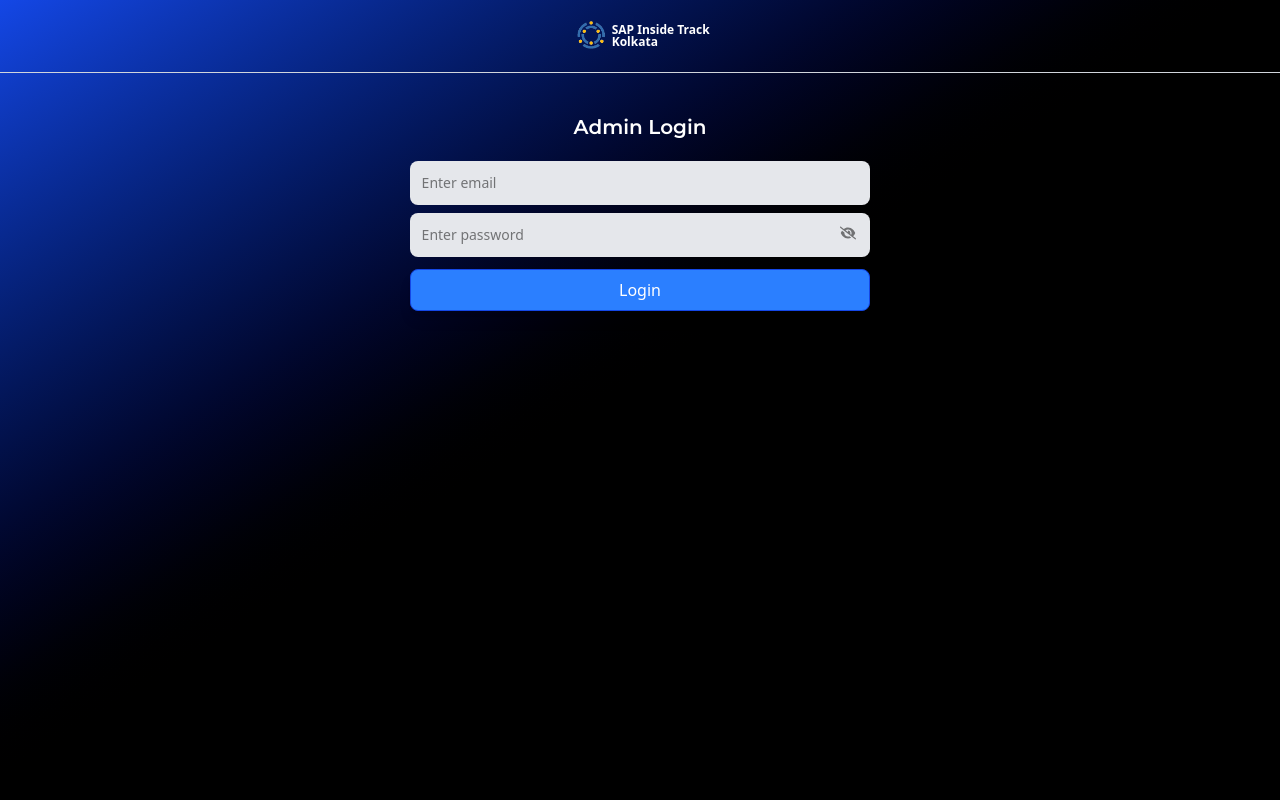
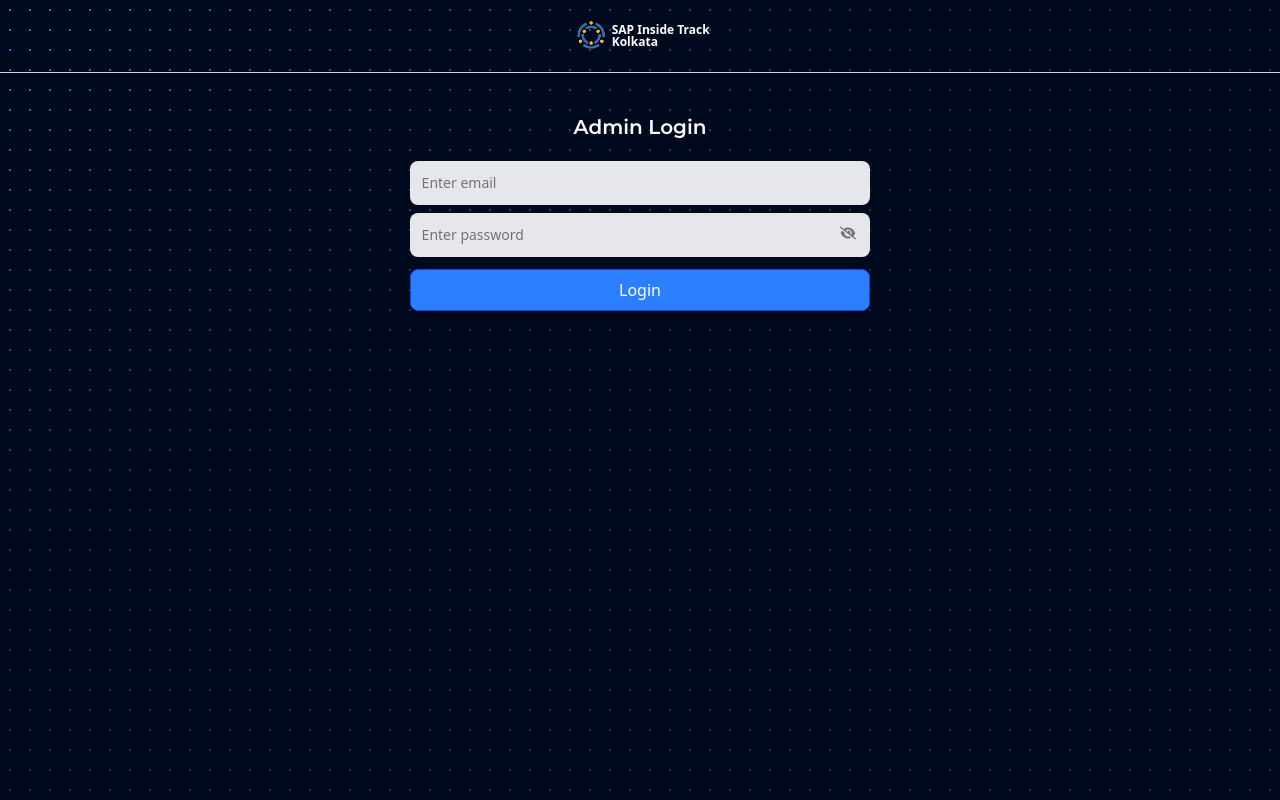
Before and after one commit to isudiptodas/SIT-Kolkata-Certificate-Downloader, a Next.js app: page /auth/sign-in in a window 1280 px wide. Built offline with nearby package versions, Linux system fonts and the light colour scheme.

Commit message:
Update page.tsx

```diff
--- a/src/app/auth/sign-in/page.tsx
+++ b/src/app/auth/sign-in/page.tsx
@@ -46,12 +46,15 @@
     return (
         <>
             <div className={`w-full bg-linear-to-br from-blue-700 via-black to-black min-h-screen relative flex flex-col justify-start items-center`}>
-                <div className={`w-full flex justify-center items-center py-4 border-b border-gray-300`}>
+
+                <div className="absolute top-0 z-10 h-full w-full bg-transparent bg-[radial-gradient(#ffffff33_1px,#00091d_1px)] bg-[size:20px_20px]"></div>
+
+                <div className={`w-full z-20 flex justify-center items-center py-4 border-b border-gray-300`}>
                     <img src="/assets/sit-logo-blue.png" className={`h-10`} />
                     <p className={`text-[12px] font-semibold leading-3 text-white`}>SAP Inside Track <br /> Kolkata</p>
                 </div>
 
-                <div className={`w-full flex justify-center items-center`}>
+                <div className={`w-full z-20 flex justify-center items-center`}>
                     <div className={`w-full lg:w-[40%] flex flex-col justify-start items-center pt-10`}>
                         <h3 className={`w-full text-xl font-semibold font-Montserrat text-center text-white`}>Admin Login</h3>
 
```
